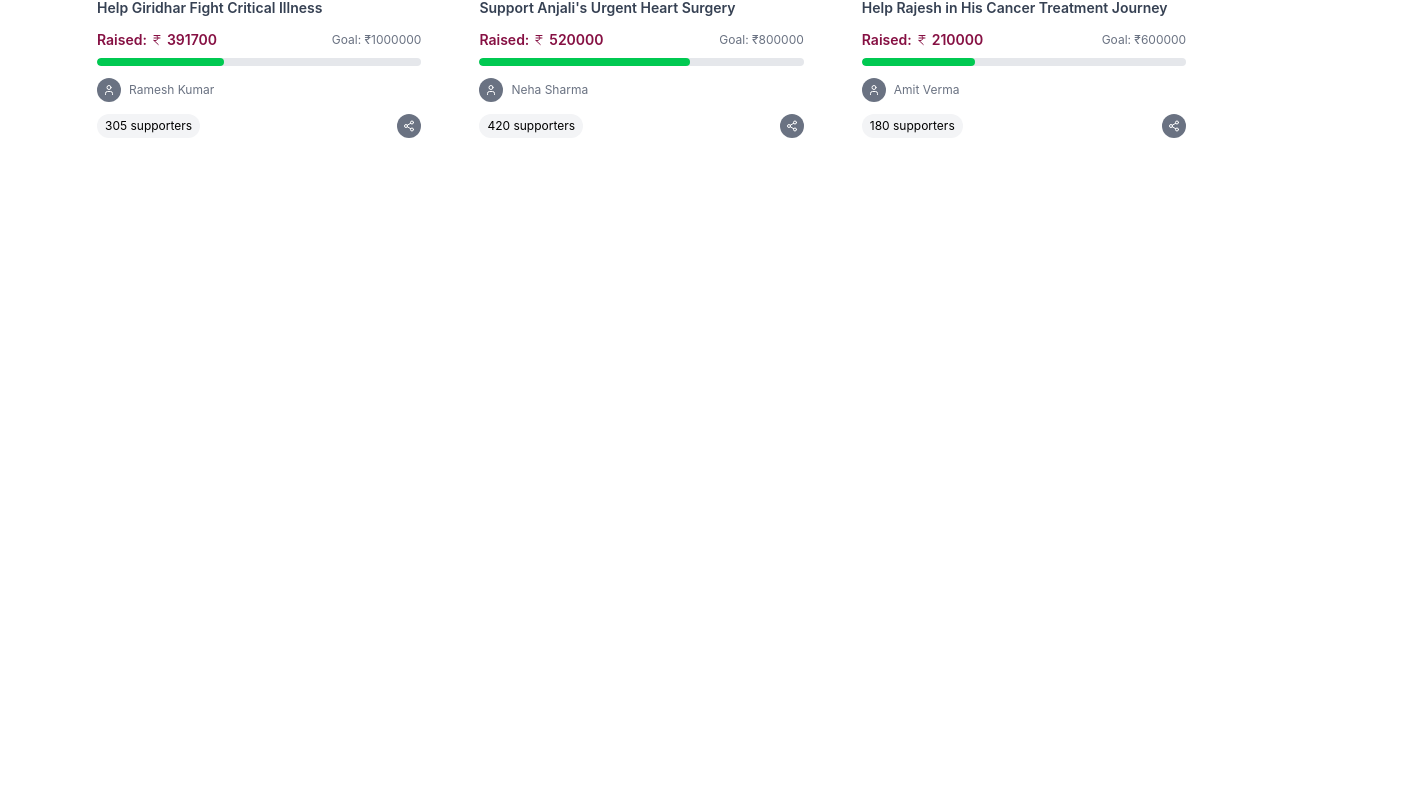
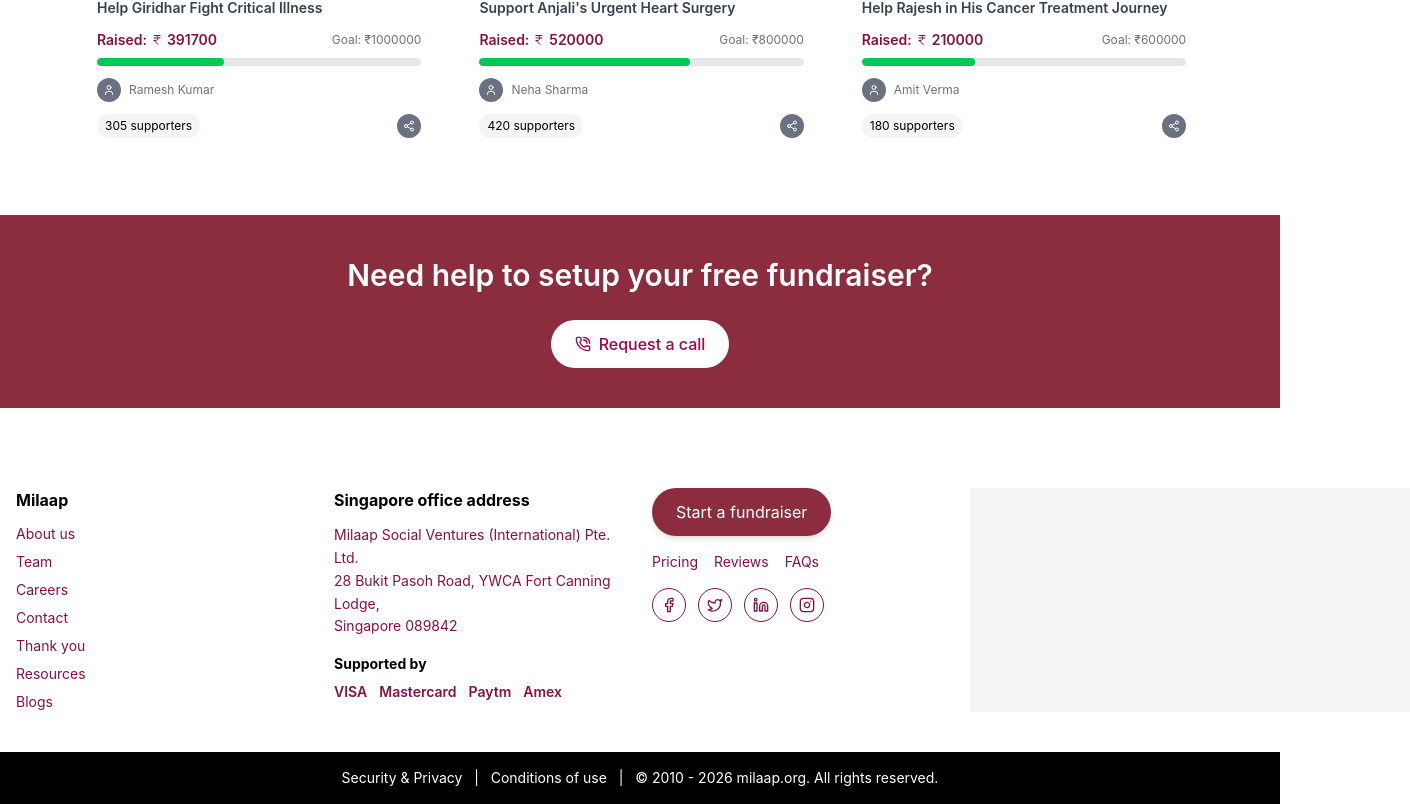
Before and after one commit to bheemainfotechravi/Crowdfunding, a React (Vite) app: page / in a window 1280 px wide. Shown: the part 1498-2302 px from the top of the page, 1410 px wide, since content can reach past the window. Before the commit the page ends 1673 px from the top, so only its background shows below. Built offline with nearby package versions, Linux system fonts and the light colour scheme.

Commit message:
create helpbanner,footer component

```diff
--- a/src/components/CategariesCards.jsx
+++ b/src/components/CategariesCards.jsx
@@ -1,6 +1,6 @@
 import React from "react";
-import { Heart, IndianRupee, User, Share2 } from "lucide-react";
-import { useEffect, useRef } from "react";
+import { IndianRupee, User, Share2 } from "lucide-react";
+import { useRef } from "react";
 import { ChevronLeft, ChevronRight } from "lucide-react";
 
 const CategariesCards = () => {
--- /dev/null
+++ b/src/components/Footer.jsx
@@ -0,0 +1,81 @@
+import React from "react";
+import { Facebook, Twitter, Linkedin, Instagram } from "lucide-react";
+
+const Footer = () => {
+    return (
+        <footer className="mt-4 md:mt-10">
+
+            {/* Top Section */}
+            <div className="max-w-7xl mx-auto px-4 py-10 grid grid-cols-1 sm:grid-cols-2 md:grid-cols-4 gap-6">
+
+                {/* Column 1 */}
+                <div >
+                    <h2 className="font-bold mb-3">Milaap</h2>
+                    <ul className="grid grid-cols-3 gap-2 md:block md:space-y-2  text-sm text-pink-900">
+                        <li>About us</li>
+                        <li>Team</li>
+                        <li>Careers</li>
+                        <li>Contact</li>
+                        <li>Thank you</li>
+                        <li>Resources</li>
+                        <li>Blogs</li>
+                    </ul>
+                </div>
+
+                {/* Column 2 */}
+                <div>
+                    <h2 className="font-bold mb-3">Singapore office address</h2>
+                    <p className="text-sm  leading-relaxed text-pink-900">
+                        Milaap Social Ventures (International) Pte. Ltd. <br />
+                        28 Bukit Pasoh Road, YWCA Fort Canning Lodge, <br />
+                        Singapore 089842
+                    </p>
+
+                    <h3 className="mt-4 text-sm font-bold">Supported by</h3>
+                    <div className="flex gap-3 mt-2 text-sm font-semibold text-pink-900">
+                        <span>VISA</span>
+                        <span>Mastercard</span>
+                        <span>Paytm</span>
+                        <span>Amex</span>
+                    </div>
+                </div>
+
+                {/* Column 3 */}
+                <div className="flex flex-col items-center md:items-start text-left">
+
+                    <button className="bg-[#8b2c3f]  text-white  px-6 py-3 rounded-full shadow-md hover:scale-105 transition">
+                        Start a fundraiser
+                    </button>
+
+                    <div className="flex gap-4 mt-4 text-sm text-pink-900 flex-wrap">
+                        <span>Pricing</span>
+                        <span>Reviews</span>
+                        <span>FAQs</span>
+                    </div>
+
+                    {/* Social Icons */}
+                    <div className="flex gap-3 mt-4 text-pink-900 ">
+                        <div className="p-2 border rounded-full hover:bg-[#8b2c3f]  hover:text-white hover:scale-105 transition"><Facebook size={16} /></div>
+                        <div className="p-2 border rounded-full hover:bg-[#8b2c3f]  hover:text-white hover:scale-105 transition "><Twitter size={16} /></div>
+                        <div className="p-2 border rounded-full hover:bg-[#8b2c3f]  hover:text-white hover:scale-105 transition"><Linkedin size={16} /></div>
+                        <div className="p-2 border rounded-full hover:bg-[#8b2c3f]  hover:text-white hover:scale-105 transition"><Instagram size={16} /></div>
+                    </div>
+                </div>
+
+                {/**columnn 4 */}
+                <div className="bg-gray-100  w-110 " ></div>
+            </div>
+
+            {/* Bottom Bar */}
+            <div className="bg-black text-white  text-center text-xs sm:text-sm py-4 px-4">
+                <p>
+                    Security & Privacy &nbsp; | &nbsp; Conditions of use &nbsp; | &nbsp; ©
+                    2010 - 2026 milaap.org. All rights reserved.
+                </p>
+            </div>
+
+        </footer>
+    );
+};
+
+export default Footer;
--- /dev/null
+++ b/src/components/HelpBanner.jsx
@@ -0,0 +1,39 @@
+import React from "react";
+import { PhoneCall } from "lucide-react";
+
+const HelpBanner = () => {
+  return (
+    // 👉 Full width background
+    <section className="w-full bg-[#8b2c3f] py-12 md:py-10 mt-10">
+
+      {/* 👉 Centered content */}
+      <div className="max-w-6xl mx-auto px-4 sm:px-6 md:px-10">
+
+        <div className="flex flex-col md:flex-col items-center justify-between  gap-6 text-center md:text-left">
+
+          {/* Text */}
+          <h1 className="text-white text-base sm:text-lg md:text-2xl lg:text-3xl font-semibold leading-snug">
+            Need help to setup your free fundraiser?
+          </h1>
+
+          {/* Button */}
+          <button className="
+            flex items-center gap-2
+            bg-white text-pink-800
+            px-4 py-2 sm:px-5 sm:py-2.5 md:px-6 md:py-3
+            rounded-full font-medium
+            text-xs sm:text-sm md:text-base
+            hover:scale-105 hover:bg-gray-100
+            transition-all duration-300
+          ">
+            <PhoneCall size={16} />
+            Request a call
+          </button>
+        </div>
+
+      </div>
+    </section>
+  );
+};
+
+export default HelpBanner;
--- a/src/pages/Home.jsx
+++ b/src/pages/Home.jsx
@@ -1,5 +1,7 @@
 import Categaries from "../components/Categaries";
 import CategariesCards from "../components/CategariesCards";
+import Footer from "../components/Footer";
+import HelpBanner from "../components/HelpBanner";
 import Hero from "../components/Hero";
 import SearchBar from "../components/SearchBar";
 
@@ -10,6 +12,8 @@ return(
   <SearchBar/>
   <Categaries/>
   <CategariesCards/>
+  <HelpBanner/>
+  <Footer/>
   </>
   );
 };
```
